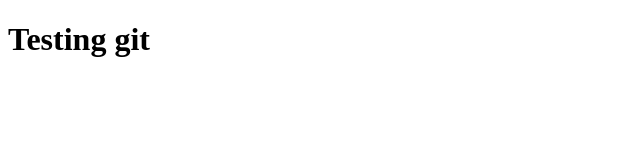
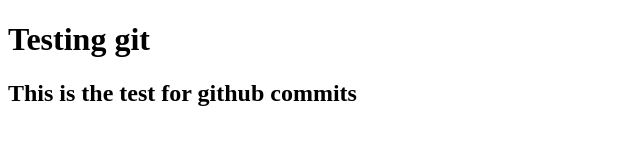
Before and after one commit to ReaganS94/git-test-se02, a plain HTML site: page index.html in a window 1280 px wide. Shown: the whole page, without its empty margins (0-640 px from the left). Drawn offline with Linux system fonts and the light colour scheme.

Commit message:
Made changes to test git

```diff
--- a/index.html
+++ b/index.html
@@ -7,5 +7,6 @@
   </head>
   <body>
     <h1>Testing git</h1>
+    <h2>This is the test for github commits</h2>
   </body>
 </html>
```
